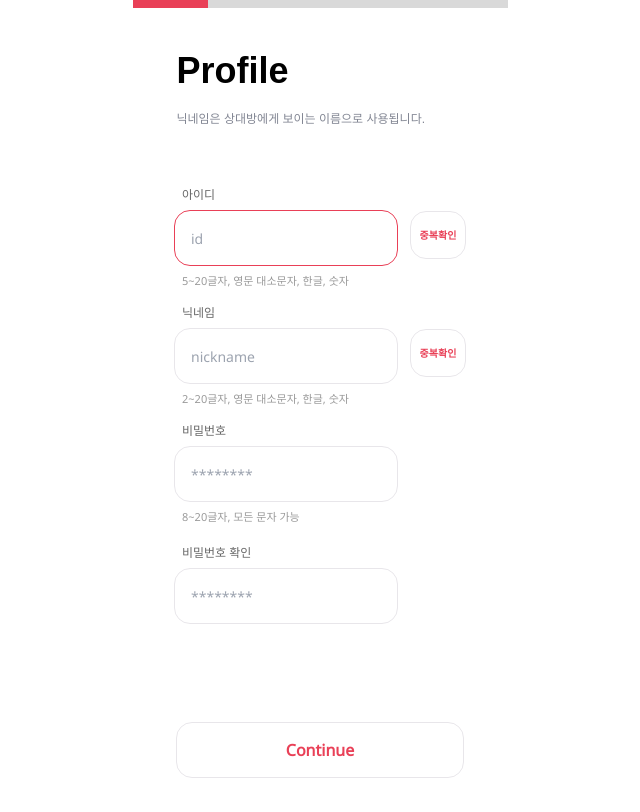
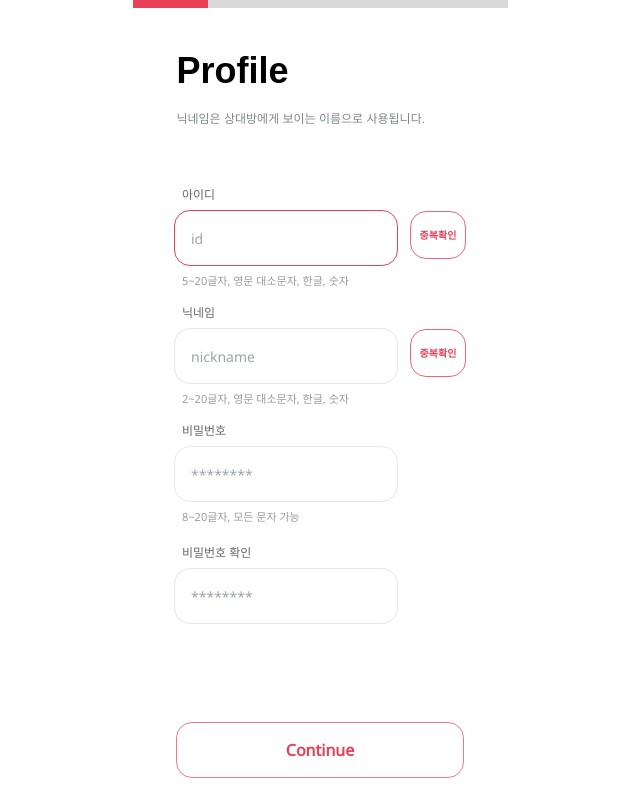
Before and after one commit to tsushima-shuji/Blind_Dating_FE-SERVER, a React (Vite) app in the folder client/: page /signup in a window 1280 px wide. Shown: the whole page, without its empty margins (320-960 px from the left). Built offline with nearby package versions, Linux system fonts and the light colour scheme; no server answers.

Commit message:
[Feat] add 채팅 리스트 없을 시 보이는 NoChatList 컴포넌트 생성

```diff
--- a/client/src/components/chat-list/ChatList.tsx
+++ b/client/src/components/chat-list/ChatList.tsx
@@ -4,6 +4,7 @@ import { useGetChatRooms } from 'hooks/api/useGetChatRooms';
 import { useEffect } from 'react';
 import { useRecoilValue, useSetRecoilState } from 'recoil';
 import { chatListState, chatsSettingBtnState } from 'recoil/chat/atoms';
+import { NoChatListData } from './NoChatListData';
 
 function ChatList() {
   const { connectHandler, disconnectHandler, exitHandler } = useHandleChatList();
@@ -48,17 +49,19 @@ function ChatList() {
   }
 
   return (
-    <ul className="flex flex-col w-full h-full px-8 overflow-auto flex-3">
+    <>
       {chatList?.length ? (
-        <>
+        <ul className="flex flex-col w-full h-full px-8 overflow-auto flex-3">
           {chatList.map((chat) => (
             <ChatItem key={chat.roomId} onClick={() => handleExit(chat.roomId)} {...chat} />
           ))}
-        </>
+        </ul>
       ) : (
-        <li>채팅방이 존재하지 않습니다.</li>
+        <main className="flex items-center justify-center mt-20">
+          <NoChatListData />
+        </main>
       )}
-    </ul>
+    </>
   );
 }
 
--- /dev/null
+++ b/client/src/components/chat-list/NoChatListData.tsx
@@ -0,0 +1,13 @@
+import { ReactComponent as NoChatList } from 'assets/icons/noChatList.svg';
+
+export const NoChatListData = () => {
+  return (
+    <div className="pb-10">
+      <NoChatList className="mb-12" />
+      <p className="mb-3 text-lg font-extrabold text-center font-NotoSans">Enable notification’s</p>
+      <p className="font-medium text-center text-s text-black/50 font-NotoSans">
+        채팅 가능한 유저가 존재하지 않습니다.
+      </p>
+    </div>
+  );
+};
--- a/client/src/index.css
+++ b/client/src/index.css
@@ -37,15 +37,15 @@
   }
 
   .btn-red {
-    @apply px-8 text-base font-bold transition duration-300 border font-NotoSans text-redAmaranth border-whiteLilac hover:text-white w-72 h-14 hover:bg-redAmaranth hover:shadow-lg rounded-2xl;
+    @apply px-8 text-base font-bold transition duration-300 border font-NotoSans text-redAmaranth border-redAmaranth/70 hover:text-white w-72 h-14 hover:bg-redAmaranth hover:shadow-lg rounded-2xl;
   }
 
   .btn-red-checkSuccess {
-    @apply px-8 text-base font-bold text-white transition duration-300 border shadow-lg font-NotoSans bg-redAmaranth w-72 h-14 rounded-2xl;
+    @apply px-8 text-base font-bold text-white transition duration-300 shadow-lg border-redAmaranth font-NotoSans bg-redAmaranth w-72 h-14 rounded-2xl;
   }
 
   .btn-check {
-    @apply h-12 text-xs font-semibold text-center transition duration-300 border border-whiteLilac w-14 font-NotoSans rounded-2xl text-redAmaranth hover:bg-redAmaranth hover:text-white hover:shadow-lg;
+    @apply h-12 text-xs font-semibold text-center transition duration-300 border border-redAmaranth/80 w-14 font-NotoSans rounded-2xl text-redAmaranth hover:bg-redAmaranth hover:text-white hover:shadow-lg;
   }
 
   .btn-checkSuccess {
```
Also changed, not shown: client/src/assets/icons/noChatList.svg (added).
